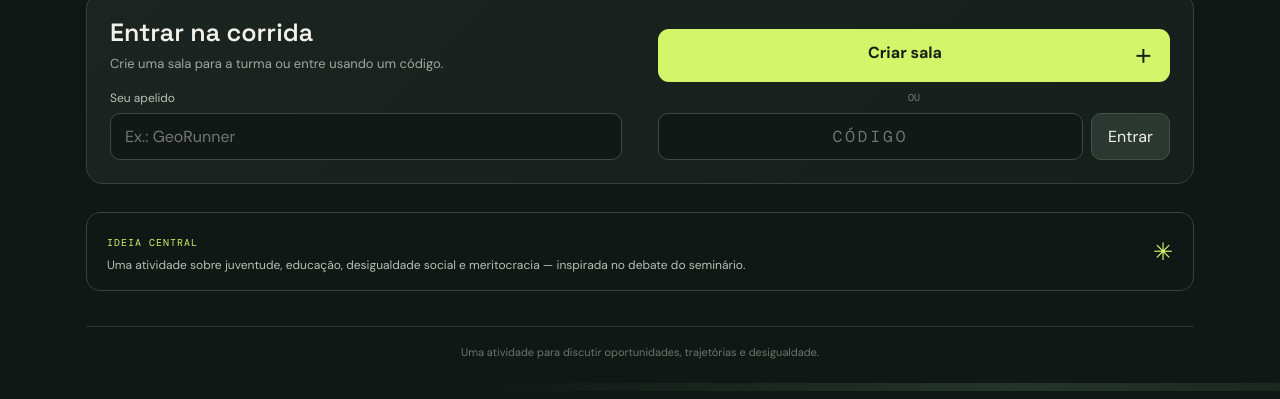
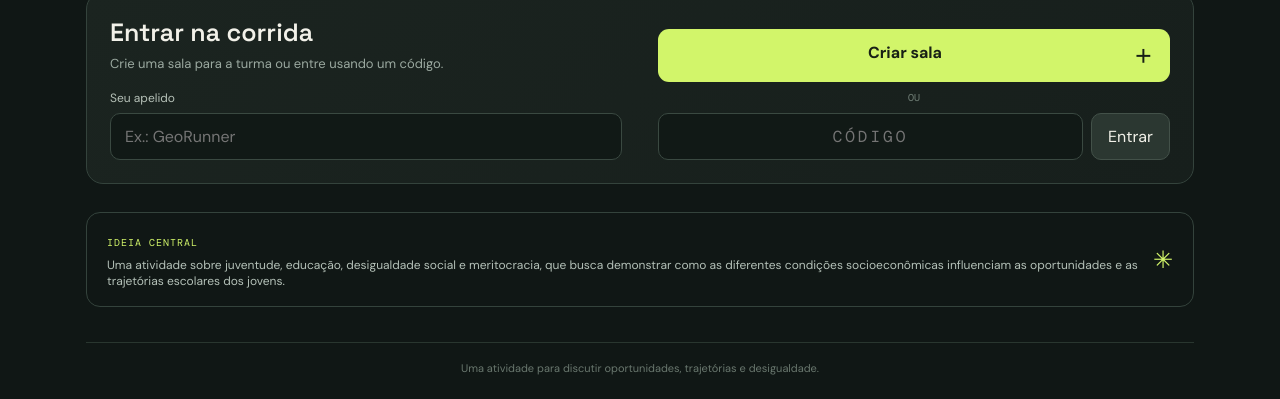
Before and after one commit to victornuee-cell/corrida-da-meritocracia, a website: page public/index.html in a window 1280 px wide. Shown: the part 409-808 px from the top of the page. Drawn offline with nearby package versions, Linux system fonts and the light colour scheme; no server answers.

Commit message:
Update index.html

```diff
--- a/public/index.html
+++ b/public/index.html
@@ -13,6 +13,6 @@
 <div class="panel events-panel"><div class="section-head"><h3>Eventos da corrida</h3><span>🗞</span></div><div id="eventLog" class="event-log"></div></div></div>
 <div id="finished" class="panel hidden finish-panel"><div class="eyebrow">CORRIDA ENCERRADA</div><div class="trophy">🏆</div><h2 id="winnerTitle">Temos um vencedor!</h2><div id="finalPodium"></div><div class="reveal"><h3>O que havia por trás da corrida?</h3><div id="profiles"></div></div><div class="reflection"><h3>Esforço individual ou condições de partida?</h3><p>Todos correram, mas nem todos tiveram as mesmas condições. Como isso muda nossa leitura sobre mérito e sucesso?</p></div><button id="restart" class="primary wide">Jogar novamente</button></div>
 </section>
-<section class="about"><div><span>IDEIA CENTRAL</span><p>Uma atividade sobre juventude, educação, desigualdade social e meritocracia — inspirada no debate do seminário.</p></div><div class="about-icon">✳</div></section>
+<section class="about"><div><span>IDEIA CENTRAL</span><p>Uma atividade sobre juventude, educação, desigualdade social e meritocracia, que busca demonstrar como as diferentes condições socioeconômicas influenciam as oportunidades e as trajetórias escolares dos jovens.</p></div><div class="about-icon">✳</div></section>
 </main><footer>Uma atividade para discutir oportunidades, trajetórias e desigualdade.</footer></div>
 <div id="notice" class="notice"></div><script src="/socket.io/socket.io.js"></script><script src="app.js"></script></body></html>
```
